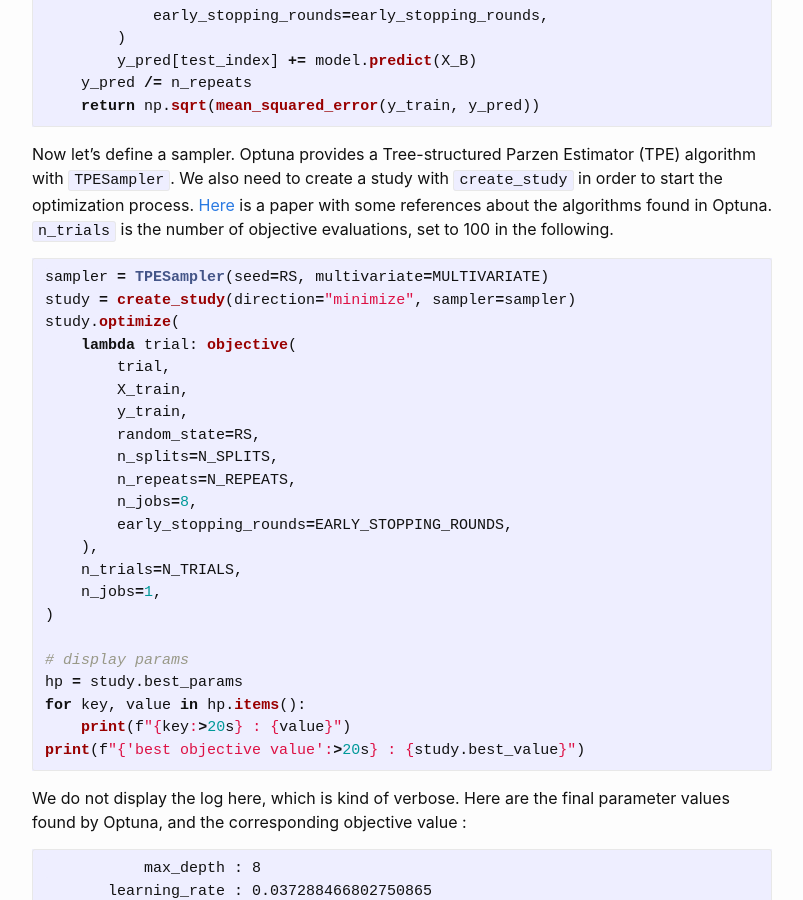
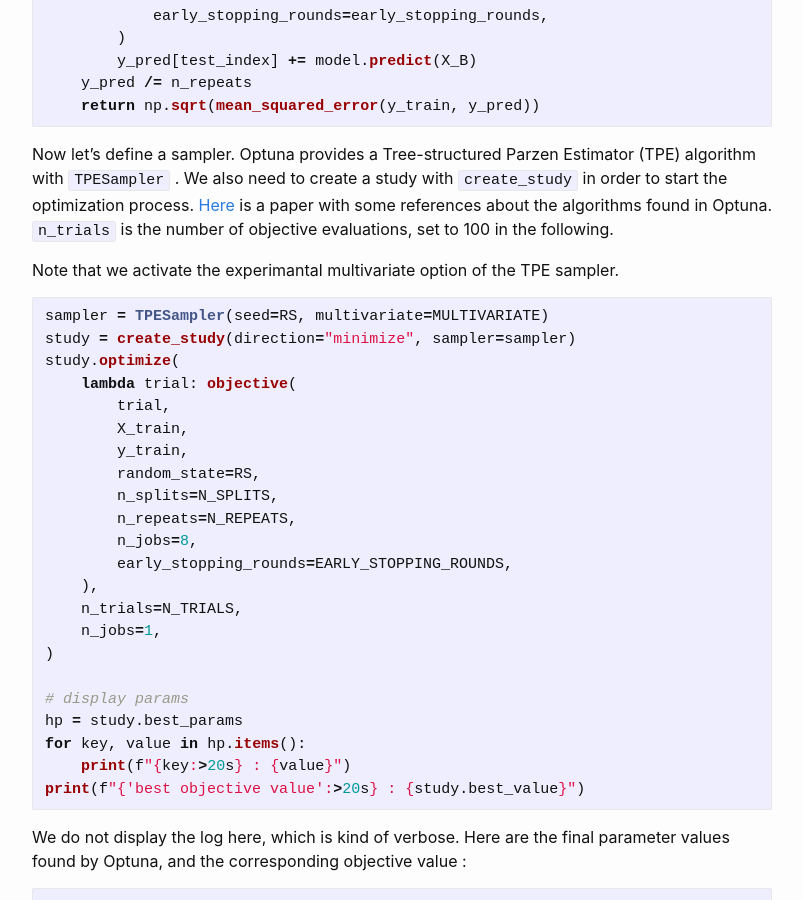
Before and after one commit to aetperf/aetperf.github.io, a Jekyll site: the page built from _posts/2021-02-16-Optuna-+-XGBoost-on-a-tabular-dataset.md, in a window 1280 px wide and 900 px high, scrolled down 9863 px. Shown: the whole window, without its empty margins (238-1041 px from the left). Built offline with Jekyll 4.4.1, drawn with Linux system fonts in a browser that asks for light colours; comment, search, counter and statistics services are not loaded.

Commit message:
minor update

````diff
--- a/_posts/2021-02-16-Optuna-+-XGBoost-on-a-tabular-dataset.md
+++ b/_posts/2021-02-16-Optuna-+-XGBoost-on-a-tabular-dataset.md
@@ -521,7 +521,9 @@ def objective(
     return np.sqrt(mean_squared_error(y_train, y_pred))
 ```
 
-Now let's define a sampler. Optuna provides a Tree-structured Parzen Estimator (TPE) algorithm with `TPESampler`. We also need to create a study with `create_study` in order to start the optimization process. [Here](https://arxiv.org/pdf/1907.10902.pdf) is a paper with some references about the algorithms found in Optuna. `n_trials` is the number of objective evaluations, set to 100 in the following.
+Now let's define a sampler. Optuna provides a Tree-structured Parzen Estimator (TPE) algorithm with `TPESampler` . We also need to create a study with `create_study` in order to start the optimization process. [Here](https://arxiv.org/pdf/1907.10902.pdf) is a paper with some references about the algorithms found in Optuna. `n_trials` is the number of objective evaluations, set to 100 in the following.
+
+Note that we activate the experimantal multivariate option of the TPE sampler.
 
 
 ```python
````
